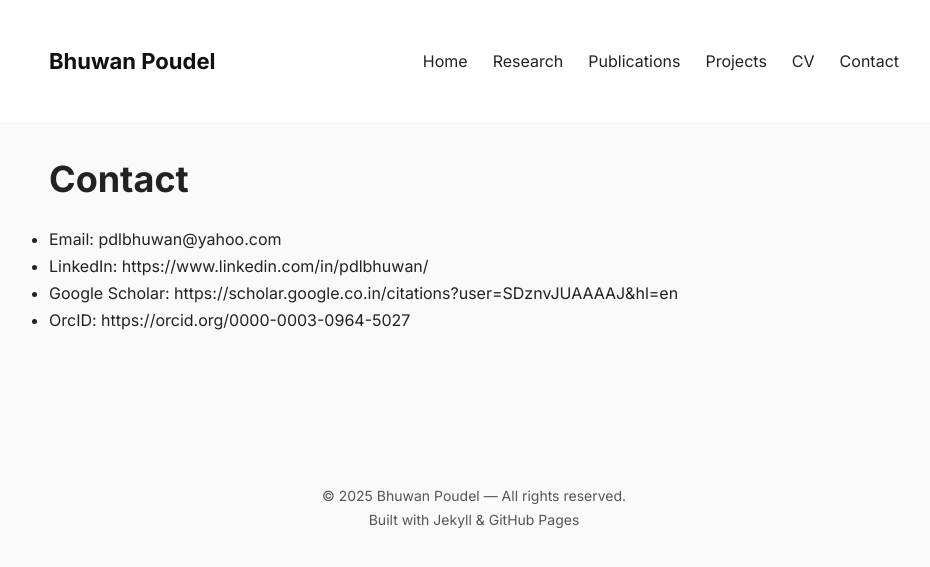
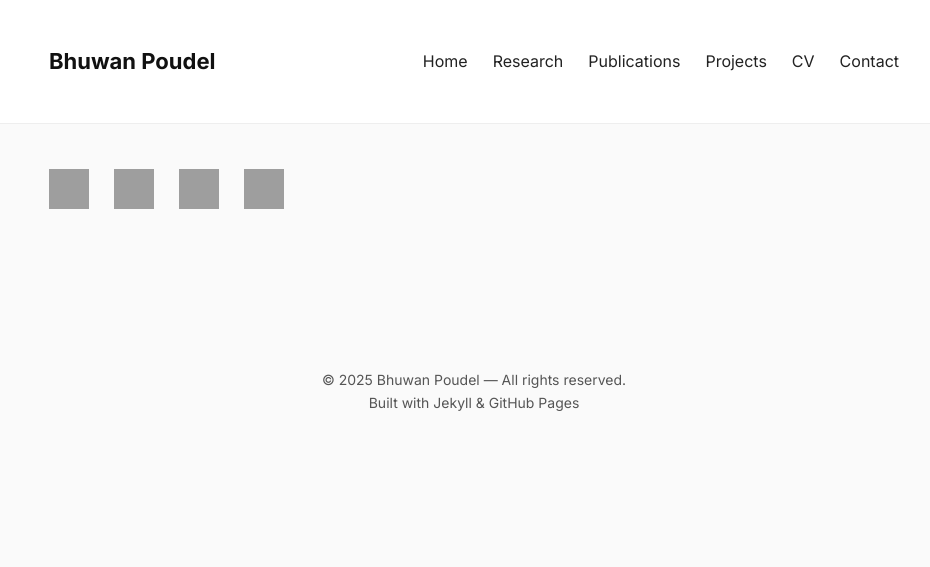
Before and after one commit to pdlbhuwan/pdlbhuwan.github.io, a Jekyll site: the page built from contact.md, in a window 1280 px wide. Shown: the top 567 px of the page, without its empty margins (166-1096 px from the left). Built offline with Jekyll 4.4.1, drawn with Linux system fonts in a browser that asks for light colours; grey boxes are pictures that could not be loaded.

Commit message:
Update contact.md

```diff
--- a/contact.md
+++ b/contact.md
@@ -1,11 +1,42 @@
 ---
 layout: default
-title: "Contact"
+title: Contact
 ---
 
-# Contact
+<style>
+.contact-icons {
+  display: flex;
+  gap: 25px;
+  align-items: center;
+  padding-top: 20px;
+}
 
-- Email: pdlbhuwan@yahoo.com
-- LinkedIn: https://www.linkedin.com/in/pdlbhuwan/
-- Google Scholar: https://scholar.google.co.in/citations?user=SDznvJUAAAAJ&hl=en
-- OrcID: https://orcid.org/0000-0003-0964-5027
+.contact-icons img {
+  width: 40px;   /* Adjust icon size */
+  height: 40px;
+}
+</style>
+
+<div class="contact-icons">
+
+<!-- Email -->
+<a href="mailto:pdlbhuwan@yahoo.com" target="_blank">
+  <img src="https://cdn.jsdelivr.net/gh/simple-icons/simple-icons/icons/minutemailer.svg" alt="Email">
+</a>
+
+<!-- LinkedIn -->
+<a href="https://www.linkedin.com/in/pdlbhuwan/" target="_blank">
+  <img src="https://cdn.jsdelivr.net/gh/simple-icons/simple-icons/icons/linkedin.svg" alt="LinkedIn">
+</a>
+
+<!-- Google Scholar -->
+<a href="https://scholar.google.co.in/citations?user=SDznvJUAAAAJ&hl=en" target="_blank">
+  <img src="https://cdn.jsdelivr.net/gh/simple-icons/simple-icons/icons/googlescholar.svg" alt="Google Scholar">
+</a>
+
+<!-- ORCID -->
+<a href="https://orcid.org/0000-0003-0964-5027" target="_blank">
+  <img src="https://cdn.jsdelivr.net/gh/simple-icons/simple-icons/icons/orcid.svg" alt="ORCID">
+</a>
+
+</div>
```
